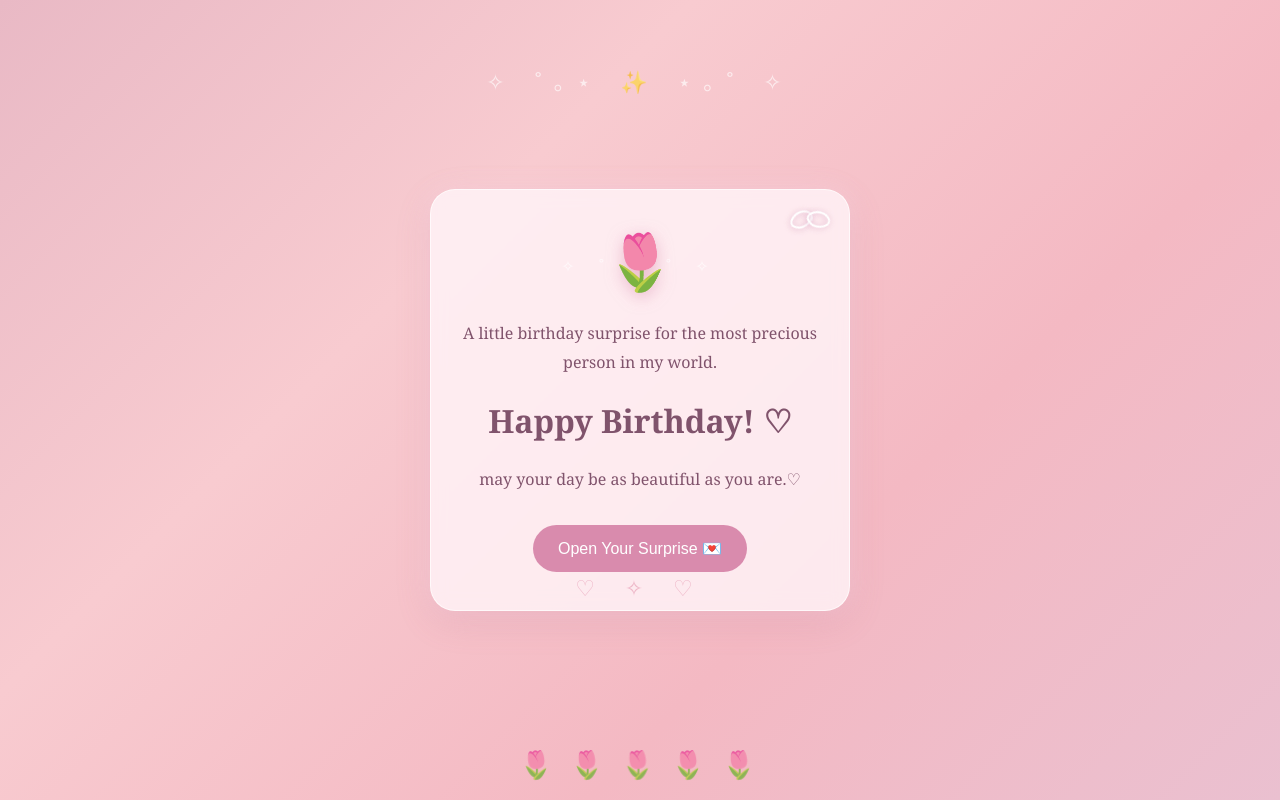
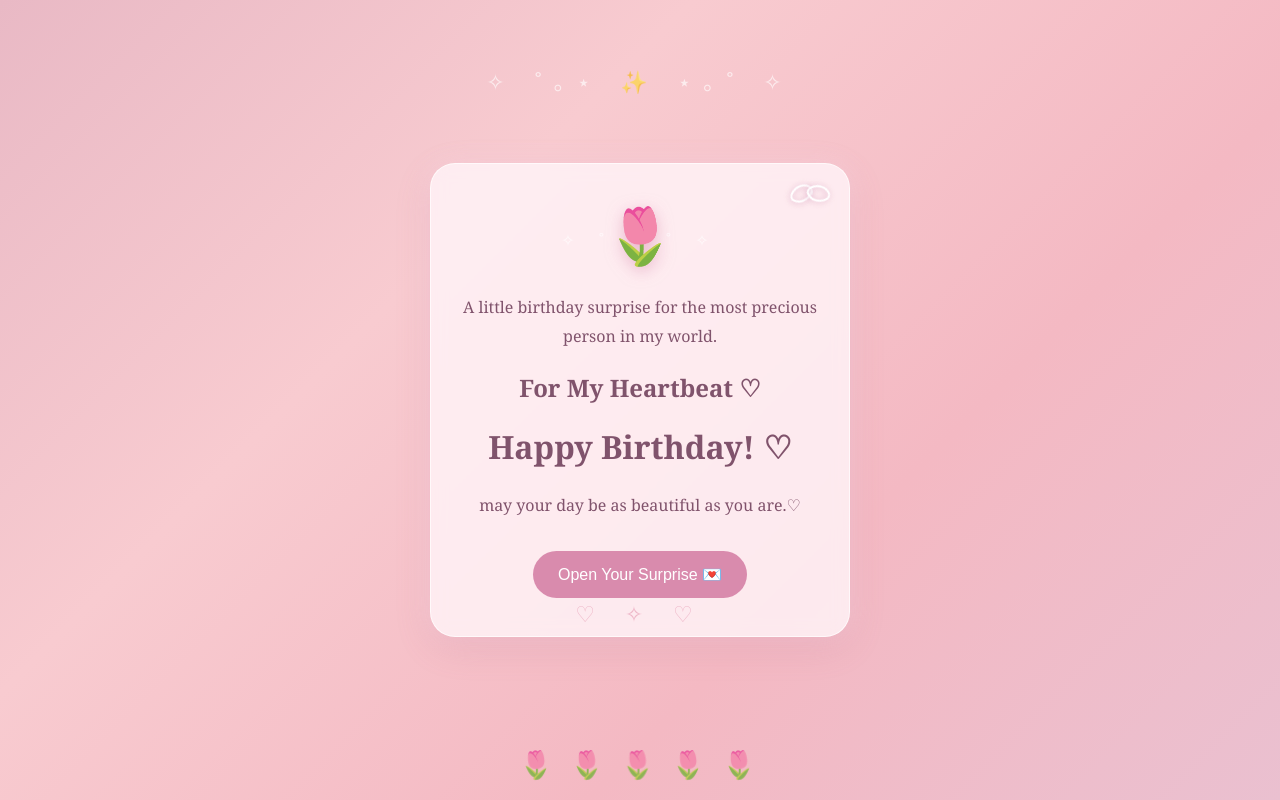
Before and after one commit to israttt914/birthday-surprise, a plain HTML site: page index.html in a window 1280 px wide. Drawn offline with Linux system fonts and the light colour scheme.

Commit message:
Update index.html

```diff
--- a/index.html
+++ b/index.html
@@ -203,7 +203,9 @@ body::after {
 
     <p> A little birthday surprise for the most precious person in my world.</p>
 
-    <h1>Happy Birthday! ♡</h1>
+<h2 class="name">For My Heartbeat ♡</h2>
+
+     <h1>Happy Birthday! ♡</h1>
 
     <p>may your day be as beautiful as you are.♡</p>
 
```
